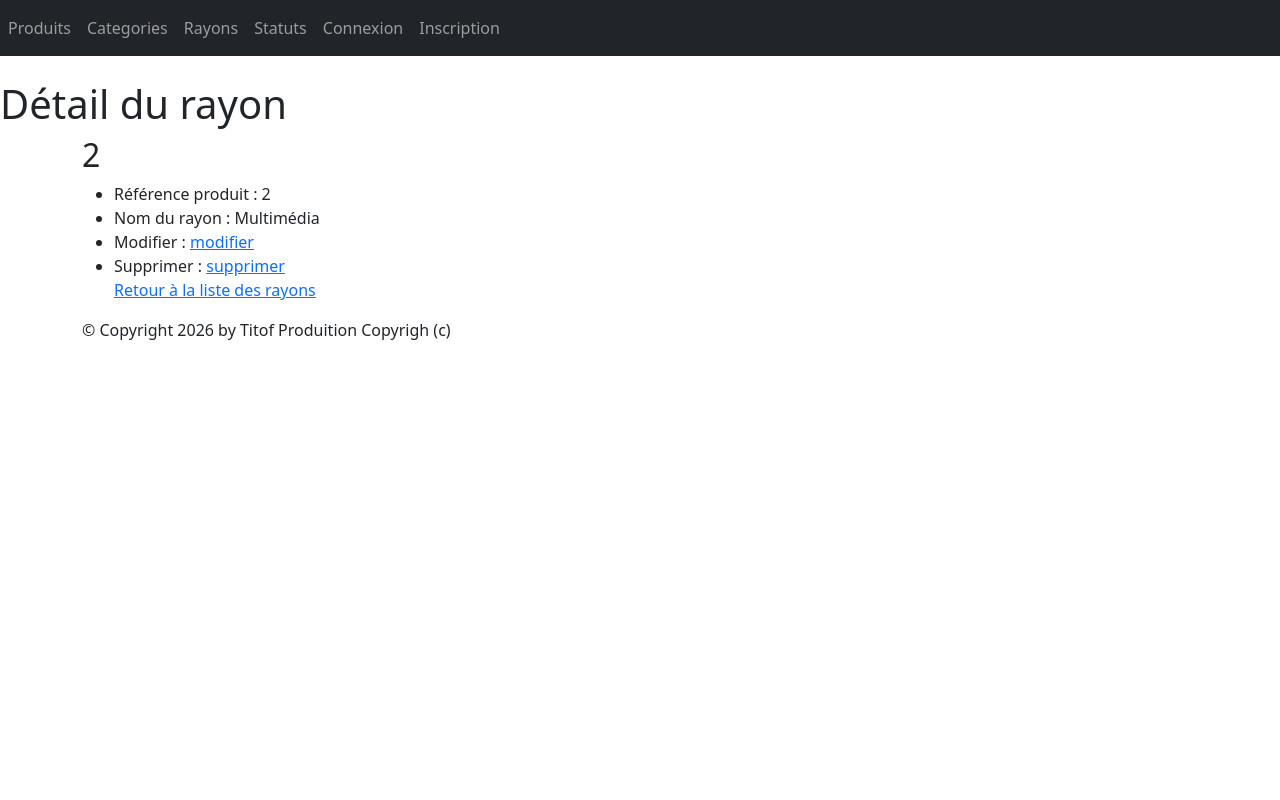
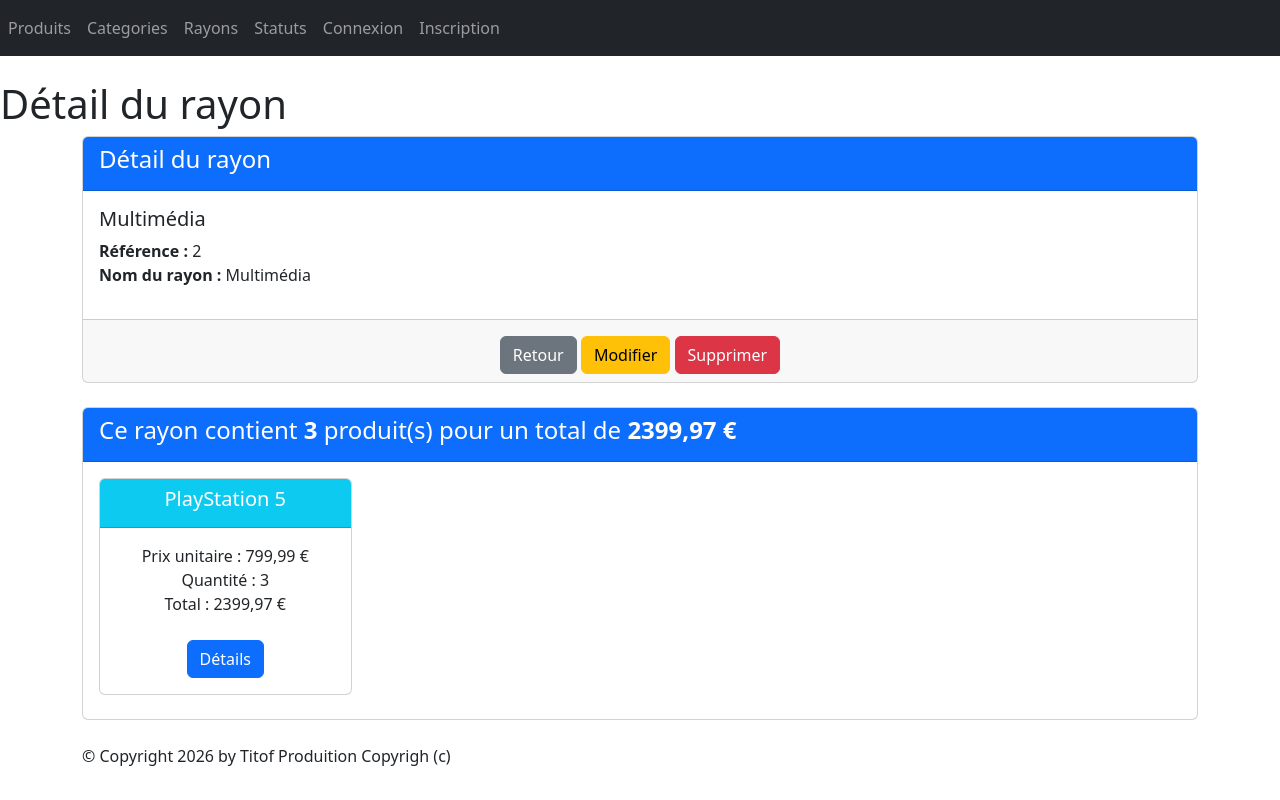
Before and after one commit to NolhanDolou/TutoDjango-DOLOU, a Django app: page /monApp/rayon/2/ in a window 1280 px wide. Run offline with Django 5.2, Linux system fonts and the light colour scheme; data comes from the database, SQL or seed files in the repository; some libraries are stand-ins or nearby versions.

Commit message:
modif rayon + ajout de tous les pip install + modif requirements.txt

```diff
--- a/monProj/monApp/templates/monApp/detail_rayon.html
+++ b/monProj/monApp/templates/monApp/detail_rayon.html
@@ -3,12 +3,54 @@
 <h1>{{titremenu}}</h1>
 {% endblock %}
 {% block contenu %}
-<h2>{{ rayon.idRayon }}</h2>
-<ul>
-    <li>Référence produit : {{rayon.idRayon }} </li>
-    <li>Nom du rayon : {{ rayon.nomRayon }} </li>
-    <li>Modifier : <a href="{% url 'modificationRayon' rayon.idRayon %}">modifier</a></li>
-    <li>Supprimer : <a href="{% url 'suppressionRayon' rayon.idRayon %}">supprimer</a></li>
-    <a href="{% url 'ListeRayons' %}">Retour à la liste des rayons</a>
-</ul>
+<div class="card mb-4">
+    <div class="card-header bg-primary text-white">
+        <h4>Détail du rayon</h4>
+    </div>
+    <div class="card-body">
+        <h5 class="card-title">{{ rayon.nomRayon }}</h5>
+        <ul class="list-unstyled">
+            <li><strong>Référence :</strong> {{ rayon.idRayon }}</li>
+            <li><strong>Nom du rayon :</strong> {{ rayon.nomRayon }}</li>
+        </ul>
+    </div>
+    <div class="card-footer text-center">
+        <a href="{% url 'ListeRayons' %}" class="btn btn-secondary mt-2">Retour</a>
+        <a href="{% url 'modificationRayon' rayon.idRayon %}" class="btn btn-warning mt-2">Modifier</a>
+        <a href="{% url 'suppressionRayon' rayon.idRayon %}" class="btn btn-danger mt-2">Supprimer</a>
+    </div>
+</div>
+
+<div class="card mb-4">
+    <div class="card-header bg-primary text-white">
+        <h4>Ce rayon contient <strong>{{ total_nb_produit }}</strong> produit(s) pour un total de
+            <strong>{{ total_rayon|floatformat:2 }} €</strong></h4>
+    </div>
+    <div class="card-body">
+        <div class="row">
+            {% if produits_data %}
+                {% for data in produits_data %}
+                    <div class="col-sm-3">
+                        <div class="card mb-2 text-center">
+                            <div class="card-header bg-info text-white">
+                                <h5 class="card-title">{{ data.produit.intituleProd }}</h5>
+                            </div>
+                            <div class="card-body">
+                                <ul class="list-unstyled">
+                                    <li>Prix unitaire : {{ data.prix_unitaire }} €</li>
+                                    <li>Quantité : {{ data.qte }}</li>
+                                    <li>Total : {{ data.total_produit }} €</li>
+                                </ul>
+                                <a href="{% url 'detailProduit' data.produit.refProd %}"
+                                   class="btn btn-primary mt-2">Détails</a>
+                            </div>
+                        </div>
+                    </div>
+                {% endfor %}
+            {% else %}
+                <p class="text-muted">Aucun produit trouvé pour ce rayon.</p>
+            {% endif %}
+        </div>
+    </div>
+</div>
 {% endblock %}
--- a/monProj/monApp/views.py
+++ b/monProj/monApp/views.py
@@ -152,6 +152,13 @@ class RayonListView(ListView):
     def get_context_data(self, **kwargs):
         context = super(RayonListView, self).get_context_data(**kwargs)
         context['titremenu'] = "Liste de mes rayons !"
+        rayons_data = []
+        for rayon in context['rayons']:
+            total = 0
+            for contenir in rayon.contenir_rayon.all():
+                total += contenir.produit.prixUnitaireProd * contenir.Qte
+            rayons_data.append({'rayon': rayon,'total_stock': total})
+        context['rayons_data'] = rayons_data
         return context
 
 
@@ -163,6 +170,22 @@ class RayonDetailView(DetailView):
     def get_context_data(self, **kwargs):
         context = super(RayonDetailView, self).get_context_data(**kwargs)
         context['titremenu'] = "Détail du rayon"
+
+        produits_data = []
+        total_rayon = 0
+        total_nb_produit = 0
+
+        for contenir in self.object.contenir_rayon.all():
+            total_produit = contenir.produit.prixUnitaireProd * contenir.Qte
+            produits_data.append({'produit': contenir.produit,
+                'qte': contenir.Qte,
+                'prix_unitaire': contenir.produit.prixUnitaireProd,
+                'total_produit': total_produit} )
+            total_rayon += total_produit
+            total_nb_produit += contenir.Qte
+        context['produits_data'] = produits_data
+        context['total_rayon'] = total_rayon
+        context['total_nb_produit'] = total_nb_produit
         return context
 
 class StatutListView(ListView):
--- a/monProj/monProj/settings.py
+++ b/monProj/monProj/settings.py
@@ -42,6 +42,7 @@ INSTALLED_APPS = [
     'monApp',
     'debug_toolbar',
     'django_bootstrap5',
+    'django_extensions',
 ]
 
 MIDDLEWARE = [
--- a/requirements.txt
+++ b/requirements.txt
@@ -2,8 +2,13 @@ asgiref==3.12.1
 beautifulsoup4==4.15.0
 coverage==7.16.0
 Django==6.1.1
+django-bootstrap-v5==1.0.11
 django-bootstrap5==26.3
 django-debug-toolbar==8.0.0
+django-extensions==4.1
+pydotplus==2.0.2
+pygraphviz==2.0.4
+pyparsing==3.3.3
 soupsieve==2.10
 sqlparse==0.6.0
 typing_extensions==4.16.0
```
Also changed, not shown: monProj/monApp/templates/monApp/ListRayons.html (+7 -7 lines), README.md, mcd.png (added).
